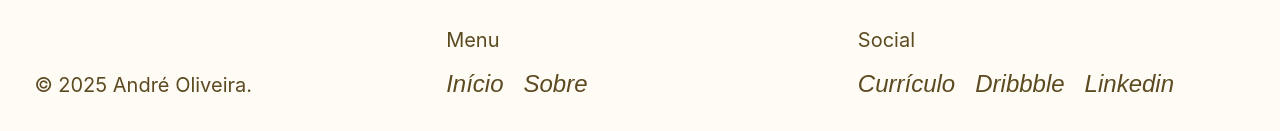
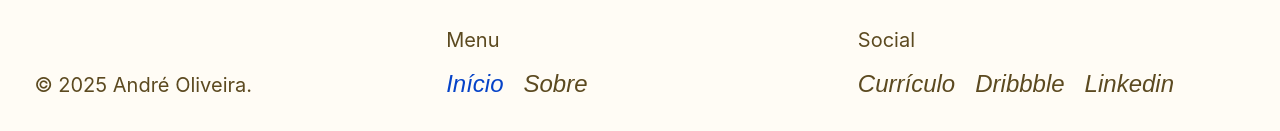
Before and after one commit to andredesigner/andreoliveira_nuxt3, a Nuxt app: page / in a window 1280 px wide. In both pictures the pointer is over the link 474 px from the left and 3165 px from the top of the page. Shown: the part 3082-3213 px from the top of the page. Built offline with nearby package versions, Linux system fonts and the light colour scheme.

Commit message:
add hover link

```diff
--- a/assets/scss/main.scss
+++ b/assets/scss/main.scss
@@ -225,6 +225,10 @@ h4{
 
         a{
             color: $color2;
+
+            &:hover{
+                color: $color4;
+            }
         }
     }
 }
```
